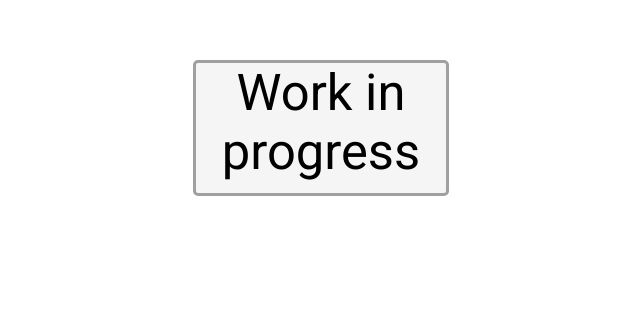
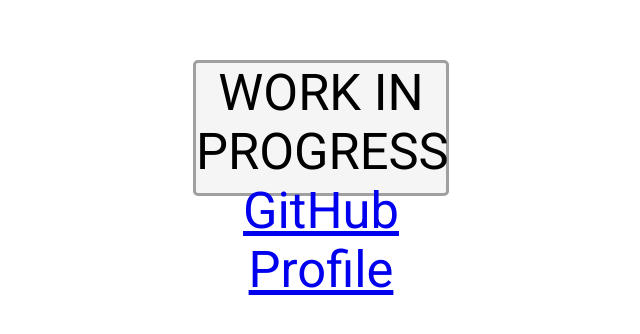
Before and after one commit to jrjparks/jrjparks.github.io, a plain HTML site: page index.html in a window 1280 px wide. Shown: the part 272-606 px from the top of the page, without its empty margins (319-959 px from the left). Drawn offline with Linux system fonts and the light colour scheme.

Commit message:
Update index.html

```diff
--- a/index.html
+++ b/index.html
@@ -1,8 +1,7 @@
-<!DOCTYPE html>
 <html>
   <head>
     <title>JRJParks GitHib.IO</title>
-    <link href='//fonts.googleapis.com/css?family=Roboto' rel='stylesheet' type='text/css'>
+    <link href="//fonts.googleapis.com/css?family=Roboto" rel="stylesheet" type="text/css">
     <style type="text/css">
       body {
         font-family: 'Roboto', san-serif;
@@ -27,6 +26,10 @@
   </head>
 
   <body>
-    <section class="content">Work in progress</section>
+    <section class="content">
+      <span>WORK IN PROGRESS</span>
+      <br>
+      <a href="https://github.com/jrjparks">GitHub Profile</a>
+    </section>
   </body>
 </html>
```
